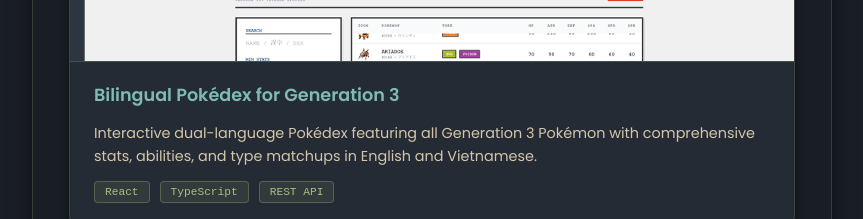
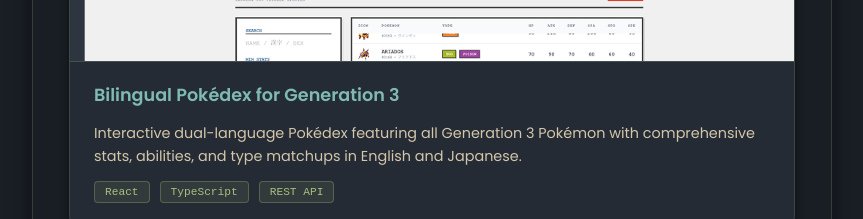
Before and after one commit to knguyenngo/knguyenngo.github.io, a React (Vite) app: page / in a window 1280 px wide. Shown: the part 1560-1779 px from the top of the page, without its empty margins (58-921 px from the left). Built offline with nearby package versions, Linux system fonts and the light colour scheme; no server answers.

Commit message:
Fixed project typo for Pokemon Proj

```diff
--- a/src/App.jsx
+++ b/src/App.jsx
@@ -31,7 +31,7 @@ const projects = [
   {
     name: "Bilingual Pokédex for Generation 3",
     repo: "https://github.com/knguyenngo/gen3-bilingual-pokedex",
-    description: "Interactive dual-language Pokédex featuring all Generation 3 Pokémon with comprehensive stats, abilities, and type matchups in English and Vietnamese.",
+    description: "Interactive dual-language Pokédex featuring all Generation 3 Pokémon with comprehensive stats, abilities, and type matchups in English and Japanese.",
     tech: ["React", "TypeScript", "REST API"],
     image: projectImg_3
   },
```
